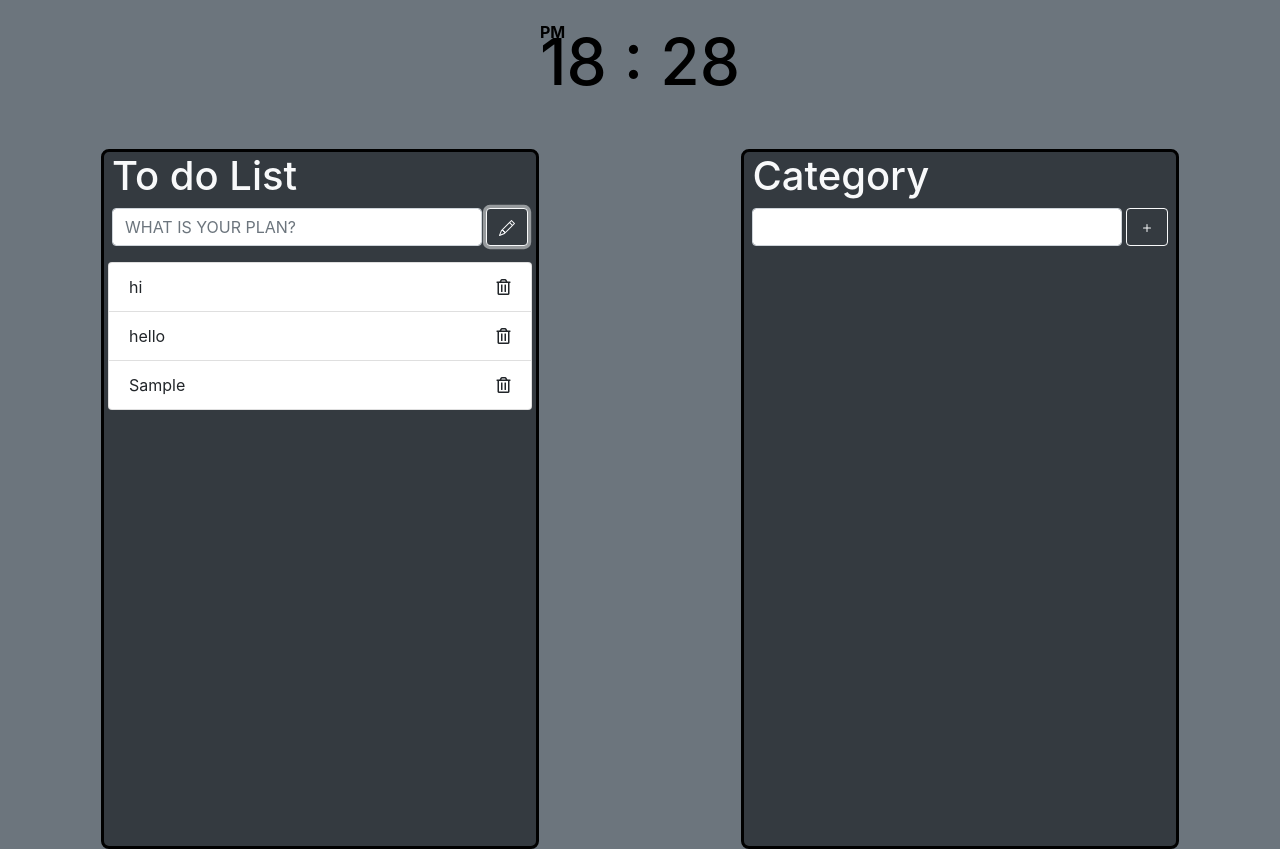
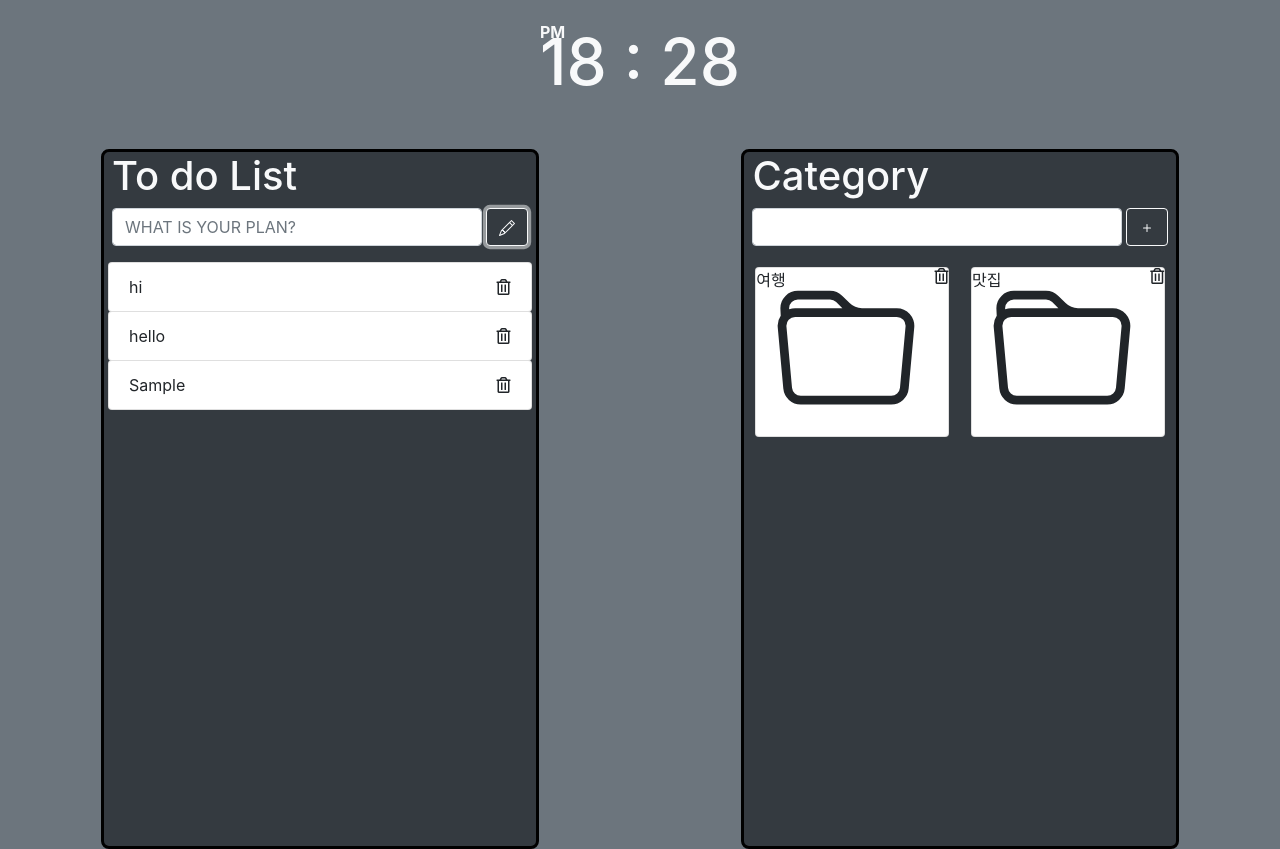
Before and after one commit to kmj0973/Drag_and_Drop_todolist, a plain HTML site: page index.html in a window 1280 px wide. Both pictures are taken after typing "Sample" into the empty fields and a click on the button 506 px from the left and 226 px from the top of the page. Drawn offline with nearby package versions, Linux system fonts and the light colour scheme.

Commit message:
Update DND-todolist, Update Category
Update DND-todolist, Update Category

```diff
--- /dev/null
+++ b/component/category.js
@@ -0,0 +1,41 @@
+const cateInput = document.querySelector(".category-form input");
+const cates = document.querySelector(".category");
+const addCateBtn = document.querySelector(".category-form button");
+
+const saveCate = (e) => {
+  const li = `<li
+  class="list-group-item d-flex justify-content-between align-items-center mx-1"
+>
+  <svg
+    xmlns="http://www.w3.org/2000/svg"
+    width="140"
+    height="140"
+    fill="currentColor"
+    class="bi bi-folder"
+    viewBox="0 0 16 16"
+  >
+    <path
+      d="M.54 3.87.5 3a2 2 0 0 1 2-2h3.672a2 2 0 0 1 1.414.586l.828.828A2 2 0 0 0 9.828 3h3.982a2 2 0 0 1 1.992 2.181l-.637 7A2 2 0 0 1 13.174 14H2.826a2 2 0 0 1-1.991-1.819l-.637-7a1.99 1.99 0 0 1 .342-1.31zM2.19 4a1 1 0 0 0-.996 1.09l.637 7a1 1 0 0 0 .995.91h10.348a1 1 0 0 0 .995-.91l.637-7A1 1 0 0 0 13.81 4H2.19zm4.69-1.707A1 1 0 0 0 6.172 2H2.5a1 1 0 0 0-1 .981l.006.139C1.72 3.042 1.95 3 2.19 3h5.396l-.707-.707z"
+    />
+  </svg>
+  <span class="cate-name">${cateInput.value}</span
+  ><i class="far fa-trash-alt delete cate-delete"></i>
+</li>`;
+
+  cates.innerHTML += li;
+};
+
+const onClickAddCate = (e) => {
+  e.preventDefault();
+  if (cateInput.value === "") return;
+  saveCate();
+  cateInput.value = "";
+};
+
+cates.addEventListener("click", (e) => {
+  if (e.target.classList.contains("delete")) {
+    e.target.parentElement.remove();
+  }
+});
+
+addCateBtn.addEventListener("click", onClickAddCate);
--- a/component/dragdrop.js
+++ b/component/dragdrop.js
@@ -1,33 +1,38 @@
-const todo = document.querySelector(".list");
+const todo = document.querySelector(".todolist");
 
 todo.addEventListener("dragstart", (e) => {
+  //드래그 시작 시 이벤트 발생
   if (e.target.classList.contains("list-group-item")) {
     e.target.classList.add("dragging");
-  } //드래그 되고 있는 것을 식별하기 위한 것
+  } //드래그 되고 있는 것을 식별하기 위해 dragging 클래스 추가
 });
 todo.addEventListener("dragend", (e) => {
+  //드래그 끝낼 시 이벤트 발생
   e.target.classList.remove("dragging");
 });
-
 todo.addEventListener("dragover", (e) => {
+  //드래그가 발생하는 동안 이벤트 발생
   e.preventDefault();
   const dragged = document.querySelector(".dragging");
   if (
-    e.target.classList.contains("list-group-item") &&
+    e.target.classList.contains("list-group-item") && //리스트내에 요소에만 반응하도록 하는 조건문
     !e.target.classList.contains("dragging")
   ) {
     if (e.clientY > todo.getBoundingClientRect().bottom - 10) {
+      //리스트 마지막 요소의 y축 기준으로 실행되는 조건문
       todo.appendChild(dragged);
     } else {
-      todo.insertBefore(dragged, e.target);
+      todo.insertBefore(dragged, e.target); // 드래그 되고있는 요소를 e.target기준으로 e.target전의 위치로 변경
     }
   }
 });
-todo.addEventListener("drop", (e) => {
-  e.preventDefault();
-  if (e.target.classList.contains("list-group-item")) {
-    console.log(e.clientY);
-    console.log(e.target.getBoundingClientRect());
-    console.log(todo.getBoundingClientRect());
-  }
-});
+// todo.addEventListener("drop", (e) => {
+//   //드롭할 시 이벤트 발생, drop이벤트는 dragover과 같이 사용되어야함
+//   e.preventDefault();
+//   if (e.target.classList.contains("list-group-item")) {
+//     //리스트내에 요소에만 반응하도록 하는 조건문
+//     console.log(e.clientY);
+//     console.log(e.target.getBoundingClientRect());
+//     console.log(todo.getBoundingClientRect());
+//   }
+// });
--- a/component/todolist.js
+++ b/component/todolist.js
@@ -1,5 +1,5 @@
 const todoInput = document.querySelector(".todoList-form input");
-const todolist = document.querySelector(".list");
+const todolist = document.querySelector(".todolist");
 const addBtn = document.querySelector(".todoList-form button");
 
 const saveTodo = (e) => {
--- a/index.html
+++ b/index.html
@@ -22,8 +22,8 @@
     <div class="container">
       <header class="text-center my-4">
         <div class="clock">
-          <div class="ampm font-weight-bold">PM</div>
-          <h1 class="mb-4"></h1>
+          <div class="ampm font-weight-bold text-light">PM</div>
+          <h1 class="mb-4 text-light"></h1>
         </div>
       </header>
       <div class="middle d-flex px-2 justify-content-between">
@@ -51,7 +51,7 @@
               </svg>
             </button>
           </form>
-          <ul class="list-group mx-auto pt-3 list">
+          <ul class="list-group mx-auto pt-3 todolist">
             <li
               draggable="true"
               class="list-group-item d-flex justify-content-between align-items-center mx-1"
@@ -85,11 +85,51 @@
               </svg>
             </button>
           </form>
+          <ul class="list-group mx-auto pt-3 category">
+            <li
+              class="list-group-item d-flex justify-content-between align-items-center mx-1"
+            >
+              <svg
+                xmlns="http://www.w3.org/2000/svg"
+                width="140"
+                height="140"
+                fill="currentColor"
+                class="bi bi-folder"
+                viewBox="0 0 16 16"
+              >
+                <path
+                  d="M.54 3.87.5 3a2 2 0 0 1 2-2h3.672a2 2 0 0 1 1.414.586l.828.828A2 2 0 0 0 9.828 3h3.982a2 2 0 0 1 1.992 2.181l-.637 7A2 2 0 0 1 13.174 14H2.826a2 2 0 0 1-1.991-1.819l-.637-7a1.99 1.99 0 0 1 .342-1.31zM2.19 4a1 1 0 0 0-.996 1.09l.637 7a1 1 0 0 0 .995.91h10.348a1 1 0 0 0 .995-.91l.637-7A1 1 0 0 0 13.81 4H2.19zm4.69-1.707A1 1 0 0 0 6.172 2H2.5a1 1 0 0 0-1 .981l.006.139C1.72 3.042 1.95 3 2.19 3h5.396l-.707-.707z"
+                />
+              </svg>
+              <span class="cate-name">여행</span
+              ><i class="far fa-trash-alt delete cate-delete"></i>
+            </li>
+            <li
+              class="list-group-item d-flex justify-content-between align-items-center mx-1"
+            >
+              <svg
+                xmlns="http://www.w3.org/2000/svg"
+                width="140"
+                height="140"
+                fill="currentColor"
+                class="bi bi-folder"
+                viewBox="0 0 16 16"
+              >
+                <path
+                  d="M.54 3.87.5 3a2 2 0 0 1 2-2h3.672a2 2 0 0 1 1.414.586l.828.828A2 2 0 0 0 9.828 3h3.982a2 2 0 0 1 1.992 2.181l-.637 7A2 2 0 0 1 13.174 14H2.826a2 2 0 0 1-1.991-1.819l-.637-7a1.99 1.99 0 0 1 .342-1.31zM2.19 4a1 1 0 0 0-.996 1.09l.637 7a1 1 0 0 0 .995.91h10.348a1 1 0 0 0 .995-.91l.637-7A1 1 0 0 0 13.81 4H2.19zm4.69-1.707A1 1 0 0 0 6.172 2H2.5a1 1 0 0 0-1 .981l.006.139C1.72 3.042 1.95 3 2.19 3h5.396l-.707-.707z"
+                />
+              </svg>
+              <span class="cate-name">맛집</span
+              ><i class="far fa-trash-alt delete cate-delete"></i>
+            </li>
+          </ul>
+          <div></div>
         </div>
       </div>
     </div>
   </body>
   <script src="./component/clock.js"></script>
   <script src="./component/todolist.js"></script>
+  <script src="./component/category.js"></script>
   <script src="./component/dragdrop.js"></script>
 </html>
--- a/style.css
+++ b/style.css
@@ -28,11 +28,47 @@
   border-radius: 0.5em;
   border: 3px solid black;
 }
-.list {
+.todolist {
   max-height: 85%;
   overflow-y: auto;
   border-radius: 0.25em;
+  padding-bottom: 5px;
+}
+.todolist li {
+  transition: all 1s;
+  border-radius: 0.25em;
+}
+.todolist li:hover {
+  transition: all 1s;
 }
 .dragging {
   opacity: 0.8;
+  transition: all 1s;
 }
+.category {
+  height: 85%;
+  overflow-y: auto;
+  border-radius: 0.25em;
+  padding-bottom: 5px;
+  flex-direction: row;
+  flex-wrap: wrap;
+  justify-content: space-around;
+}
+.category li {
+  position: relative;
+  transition: all 1s;
+  border-radius: 0.25em;
+  width: 45%;
+  height: 30%;
+  margin: 5px;
+}
+.cate-name {
+  position: absolute;
+  top: 0px;
+  left: 0px;
+}
+.cate-delete {
+  position: absolute;
+  top: 0px;
+  right: 0px;
+}
```
